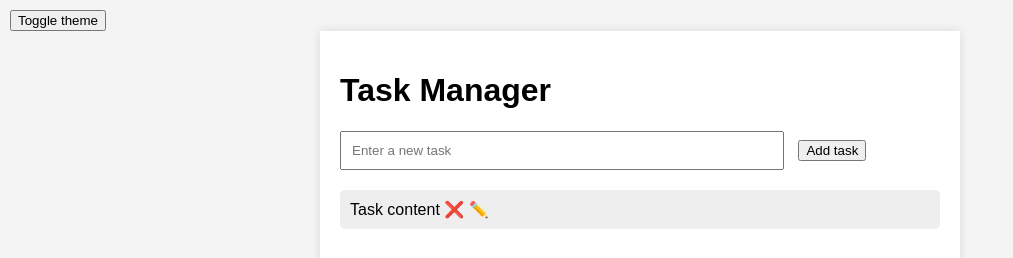
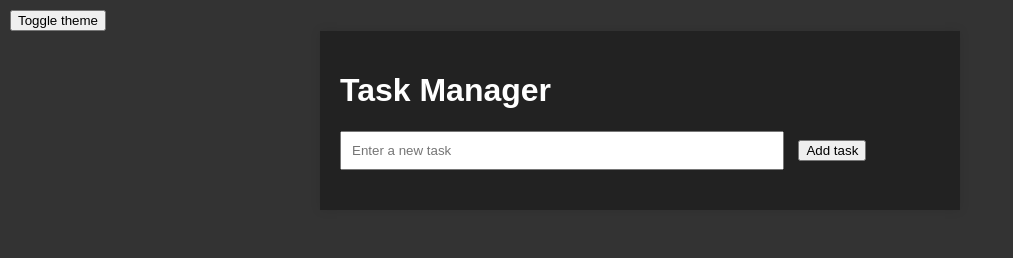
Before and after one commit to OmarReyesC/toDo-DOM-Manipulation, a plain HTML site: page index.html in a window 1280 px wide. Both pictures are taken after a click on the button "Toggle theme". Shown: the whole page, without its empty margins (0-1013 px from the left). Drawn offline with Linux system fonts and the light colour scheme.

Commit message:
Class 25 completed

```diff
--- a/app.js
+++ b/app.js
@@ -1,5 +1,11 @@
 const taskForm = document.getElementById('task-form');
 const taskList = document.getElementById('task-list');
+const themeToggleButton = document.getElementById('toggle-theme-btn');
+
+const currentTheme = localStorage.getItem('theme');
+if (currentTheme === 'dark') {
+    document.body.classList.add('dark-theme');
+}
 
 loadTasks();
 
@@ -34,6 +40,13 @@ taskForm.addEventListener('submit', (e) => {
         };
 });
 
+themeToggleButton.addEventListener('click', () => {
+    document.body.classList.toggle('dark-theme');
+
+    const theme = document.body.classList.contains('dark-theme') ? 'dark' : 'light';
+    localStorage.setItem('theme', theme);
+});
+
 function createTaskElement(task) {
     const li = document.createElement('li');
     li.textContent = task;
@@ -59,6 +72,7 @@ taskList.addEventListener('click', (e) => {
 function deleteTask(taskItem) {
     if(confirm('¿Confirmas que quieres eliminar permanentemente este elemento?')) {
         taskItem.remove();
+        updateLocalStorage();
     };
 };
 
--- a/index.html
+++ b/index.html
@@ -17,11 +17,7 @@
             <button type="submit">Add task</button>
         </form>
         <ul id="task-list">
-            <li>
-                Task content
-                <span class="delete-btn">❌</span>
-                <span class="edit-btn">✏️</span>
-            </li>
+
         </ul>
     </main>
 
```
